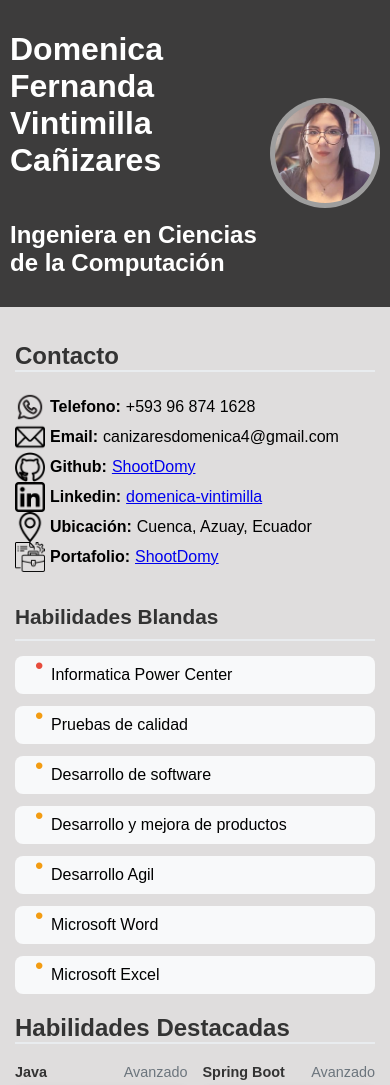
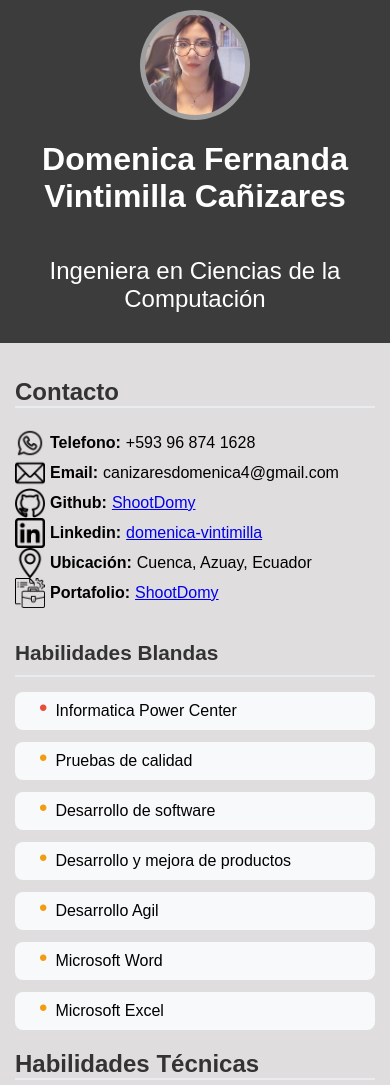
Before and after one commit to ShootDomy/frontend-basico, a plain HTML site: page index.html in a window 390 px wide. Shown: the top 1085 px of the page. Drawn offline with Linux system fonts and the light colour scheme.

Commit message:
Update section titles and adjust list item styles for improved clarity and layout

```diff
--- a/index.css
+++ b/index.css
@@ -442,7 +442,7 @@ p {
 .list li {
   display: flex;
   align-items: center;
-  padding: 10px 12px;
+  padding: 10px 0;
   background-color: var(--primary-bg);
   border-radius: 8px;
   transition: transform 0.2s ease, box-shadow 0.2s ease;
@@ -460,11 +460,12 @@ p {
 
 .list li span::before {
   content: "•";
-  position: absolute;
-  left: 8px;
+  /* position: absolute; */
+  /* left: 8px; */
   color: var(--progress-fill);
   font-size: 1.5rem;
   line-height: 0;
+  margin-right: 8px;
 }
 
 /* Estilos para niveles de habilidad */
@@ -651,6 +652,16 @@ p {
     grid-template-columns: repeat(1, 1fr);
     gap: 10px;
   }
+
+  .header {
+    flex-direction: column-reverse;
+    align-items: center;
+    text-align: center;
+  }
+
+  .datos h2 {
+    font-weight: 300;
+  }
 }
 
 @media only screen and (max-width: 979px) {
--- a/index.html
+++ b/index.html
@@ -108,7 +108,7 @@
             </ul>
           </div>
           <div>
-            <h2>Habilidades Destacadas</h2>
+            <h2>Habilidades Técnicas</h2>
 
             <div class="progress-container">
               <div>
```
